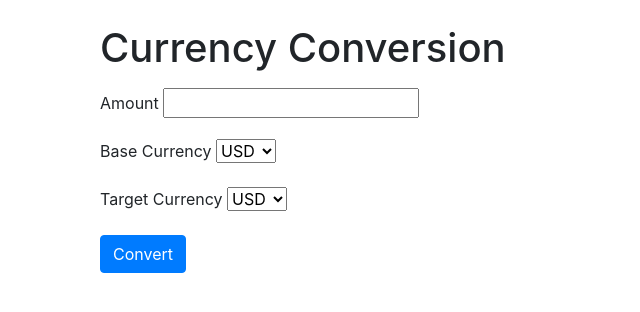
After one commit to mjfb74/kakebo-expense-tracker, a Django app: page /currency-conversion/ in a window 1280 px wide. The commit adds this page. Shown: the top 312 px of the page, without its empty margins (0-640 px from the left). Run offline with Django 4.2, Linux system fonts and the light colour scheme; some libraries are stand-ins or nearby versions.

Commit message:
Currency Converter and Pie Diagram

```diff
--- /dev/null
+++ b/kakebo_app/constants.py
@@ -0,0 +1 @@
+CURRENCY_CODES = ['USD', 'EUR', 'GBP', 'JPY', 'CNY', 'CAD', 'AUD', 'NZD', 'CHF', 'SEK', 'NOK', 'DKK', 'MXN', 'SGD', 'HKD', 'KRW', 'TRY', 'RUB', 'INR']
--- a/kakebo_app/forms.py
+++ b/kakebo_app/forms.py
@@ -1,7 +1,13 @@
 from django import forms
 from .models import Expense
+from .constants import CURRENCY_CODES
+
+class CurrencyConversionForm(forms.Form):
+    amount = forms.DecimalField(max_digits=9, decimal_places=2)
+    base_currency = forms.ChoiceField(choices=[(code, code) for code in CURRENCY_CODES])
+    target_currency = forms.ChoiceField(choices=[(code, code) for code in CURRENCY_CODES])
 
 class ExpenseForm(forms.ModelForm):
     class Meta:
         model = Expense
-        fields = ['category', 'amount', 'date', 'vendor', 'description']
+        fields = ['category', 'vendor', 'amount', 'currency', 'date']
--- /dev/null
+++ b/kakebo_app/templates/currency_conversion.html
@@ -0,0 +1,29 @@
+{% extends 'base.html' %}
+
+{% block content %}
+    <div class="container my-4">
+        <h1 class="mb-3">Currency Conversion</h1>
+        <form method="post">
+            {% csrf_token %}
+            <div class="form-group">
+                <label for="amount">Amount</label>
+                {{ form.amount }}
+            </div>
+            <div class="form-group">
+                <label for="base_currency">Base Currency</label>
+                {{ form.base_currency }}
+            </div>
+            <div class="form-group">
+                <label for="target_currency">Target Currency</label>
+                {{ form.target_currency }}
+            </div>
+            <button type="submit" class="btn btn-primary">Convert</button>
+        </form>
+        {% if exchange_rate %}
+            <div class="mt-3">
+                <p>Exchange Rate: <span class="font-weight-bold">{{ exchange_rate }}</span></p>
+                <p>Converted Amount: <span class="font-weight-bold">{{ converted_amount }}</span></p>
+            </div>
+        {% endif %}
+    </div>
+{% endblock %}
--- a/kakebo_app/urls.py
+++ b/kakebo_app/urls.py
@@ -9,4 +9,6 @@ urlpatterns = [
     path('expenses_list/', views.expenses_list, name='expenses_list'),
     path('edit_expense/<int:expense_id>/', views.edit_expense, name='edit_expense'),
     path('delete_expense/<int:expense_id>/', views.delete_expense, name='delete_expense'),
+    path('currency-conversion/', views.currency_conversion, name='currency_conversion'),
+    path('set_currency/', views.set_currency, name='set_currency'),  # Add this line
 ]
--- a/kakebo_app/views.py
+++ b/kakebo_app/views.py
@@ -1,12 +1,14 @@
 from django.shortcuts import render, redirect, get_object_or_404
-from .forms import ExpenseForm
+from .forms import ExpenseForm, CurrencyConversionForm
 from .models import Expense
 from django.db.models import Sum
 from django.utils import timezone
 from django.db.models.functions import TruncMonth
-from django.db.models import DateTimeField
+from django.db.models import DateTimeField, Q, Sum
 from datetime import datetime
 from calendar import month_name
+import requests
+from .constants import CURRENCY_CODES
 
 
 def home(request):
@@ -15,23 +17,59 @@ def home(request):
 
 def enter_expense(request):
     if request.method == 'POST':
-        form = ExpenseForm(request.POST)    # A form bound to the POST data
-        if form.is_valid():                 # All validation rules pass
-            form.save()                 # Save the data
-            return redirect('enter_expense')  # Redirect after POST
+        form = ExpenseForm(request.POST)
+        if form.is_valid():
+            form.save()
+            return redirect('enter_expense')
     else:
-        form = ExpenseForm()            # An unbound form
+        form = ExpenseForm()
     return render(request, 'enter_expense.html', {'form': form})
-
-
-def get_expenses(request):
-    expenses = Expense.objects.all().order_by('-date')  # orders the expenses in descending order by date
-    return render(request, 'expenses_list.html', {'expenses': expenses})
 
 
 def expenses_list(request):
     expenses = Expense.objects.all()
-    return render(request, 'expenses_list.html', {'expenses': expenses})
+
+    category = request.GET.get('category', '')
+    vendor = request.GET.get('vendor', '')
+    date = request.GET.get('date', '')
+    min_amount = request.GET.get('min_amount', '')
+    max_amount = request.GET.get('max_amount', '')
+
+    if category:
+        expenses = expenses.filter(category=category)
+    if vendor:
+        expenses = expenses.filter(vendor__icontains=vendor)
+    if date:
+        expenses = expenses.filter(date__year=date.split('-')[0], date__month=date.split('-')[1])
+    if min_amount:
+        expenses = expenses.filter(amount__gte=min_amount)
+    if max_amount:
+        expenses = expenses.filter(amount__lte=max_amount)
+
+    expenses = expenses.order_by('date')
+
+    # Summarize expenses by category
+    category_sums = expenses.values('category').annotate(total=Sum('amount'))
+
+    category_names = {
+        'BN': 'Basic Needs',
+        'RF': 'Recreation and Fun',
+        'CE': 'Culture and Extras',
+        'EX': 'Extras',
+    }
+
+    category_data = [{'category': category_names.get(item['category'], 'Unknown'), 'total': item['total']} for item in category_sums]
+
+    category_codes = Expense.objects.values_list('category', flat=True).distinct()
+    categories = [(code, category_names.get(code, 'Unknown')) for code in category_codes]
+
+    for expense in expenses:
+        if expense.currency != 'EUR':
+            exchange_rate = get_exchange_rate(expense.currency, 'EUR')
+            if exchange_rate is not None:
+                expense.amount = round(expense.amount * exchange_rate, 2)
+
+    return render(request, 'expenses_list.html', {'expenses': expenses, 'categories': categories, 'category_data': category_data})
 
 
 def edit_expense(request, expense_id):
@@ -58,7 +96,7 @@ def delete_expense(request, expense_id):
 def get_sums(request):
     if request.method == 'POST':
         date = request.POST.get('date')
-        year, month = map(int, date.split('-'))  # split the date string into year and month
+        year, month = map(int, date.split('-'))
         sums = Expense.objects.filter(date__year=year, date__month=month).values('category').annotate(total=Sum('amount'))
         category_names = {
             'BN': 'Basic Needs',
@@ -69,7 +107,6 @@ def get_sums(request):
         for item in sums:
             item['category_name'] = category_names.get(item['category'], 'Unknown')
 
-        # Convert 'month_year' to a datetime object
         month_year = datetime(year=year, month=month, day=1)
 
         return render(request, 'sums.html', {'sums': sums, 'month_year': month_year})
@@ -98,3 +135,35 @@ def category_detail(request, category, year, month):
         'category_name': category_name
     }
     return render(request, 'category_detail.html', context)
+
+
+def get_exchange_rate(base_currency, target_currency):
+    response = requests.get(f'https://api.exchangeratesapi.io/latest?base={base_currency}')
+    rates = response.json().get('rates', {})
+    return rates.get(target_currency, 1)  # This should return a single numeric value
+
+
+def currency_conversion(request):
+    form = CurrencyConversionForm()
+    if request.method == 'POST':
+        form = CurrencyConversionForm(request.POST)
+        if form.is_valid():
+            amount = form.cleaned_data['amount']
+            base_currency = form.cleaned_data['base_currency']
+            target_currency = form.cleaned_data['target_currency']
+            exchange_rate = get_exchange_rate(base_currency, target_currency)
+            converted_amount = amount * exchange_rate
+            return render(request, 'currency_conversion.html', {'form': form, 'exchange_rate': exchange_rate, 'converted_amount': converted_amount})
+
+    return render(request, 'currency_conversion.html', {'form': form})
+
+
+def set_currency(request):
+    if request.method == 'POST':
+        selected_currency = request.POST.get('currency')
+        if selected_currency in CURRENCY_CODES:
+            request.session['currency'] = selected_currency
+        return redirect('enter_expense')
+    else:
+        # Show the form with the list of currencies
+        return render(request, 'set_currency.html', {'currencies': CURRENCY_CODES})
```
Also changed, not shown: kakebo_app/models.py (+28 -4 lines), kakebo_app/templates/expenses_list.html (+70 -2 lines), kakebo_app/templates/home.html (+8 -0 lines), kakebo_app/templates/set_currency.html (added, +19 -0 lines), db.sqlite3, kakebo_app/migrations/0005_remove_expense_description_expense_currency_and_more.py (added), 1 other file.
